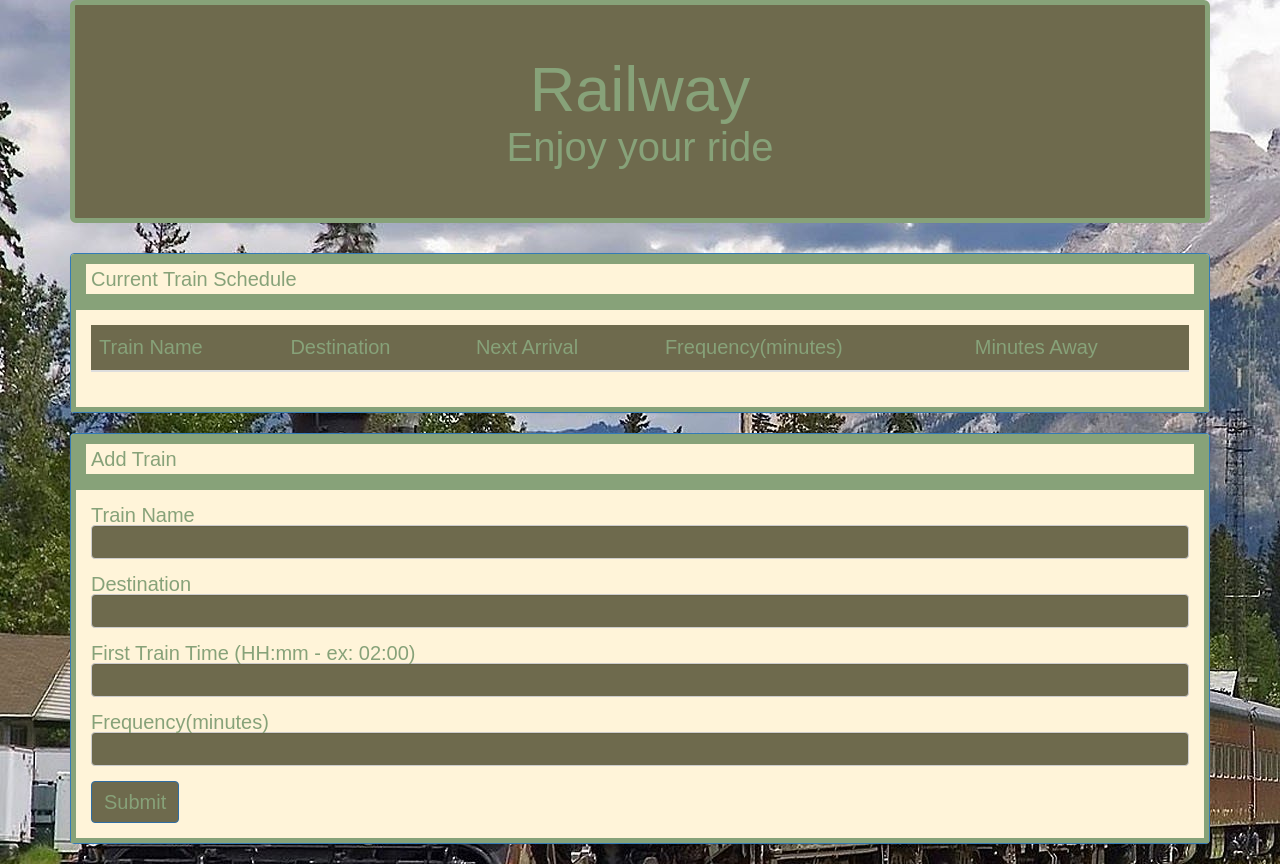
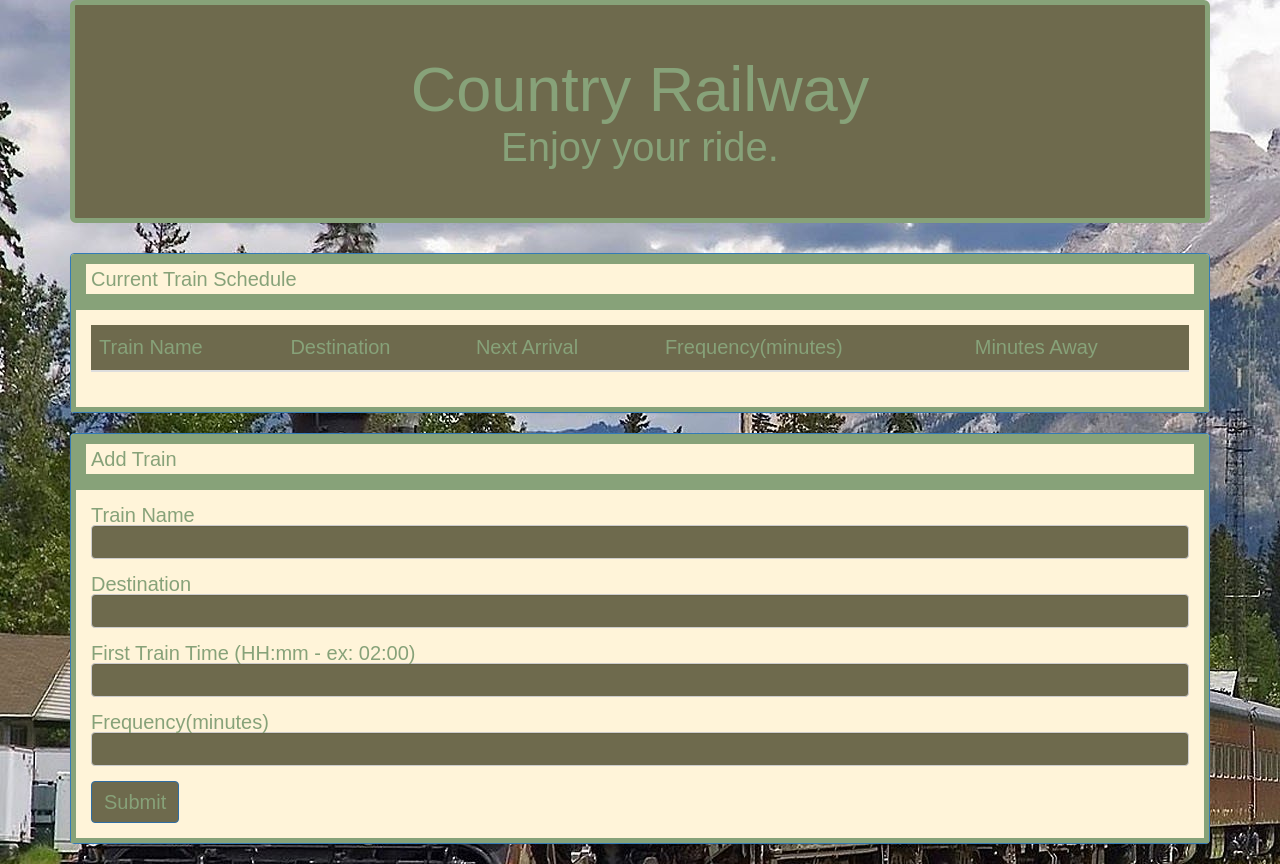
Before and after one commit to Creator44/Train-Schedule, a plain HTML site: page index.html in a window 1280 px wide. Drawn offline with nearby package versions, Linux system fonts and the light colour scheme; no server answers.

Commit message:
Train App

```diff
--- a/index.html
+++ b/index.html
@@ -23,8 +23,8 @@
 <div class ="container">
 
 <div class ="jumbotron">
-  <h1 class="text-center">Railway</h1>
-  <h3 class="text-center ride">Enjoy your ride</h3>
+  <h1 class="text-center">Country Railway</h1>
+  <h3 class="text-center ride">Enjoy your ride.</h3>
 </div>
 
 <div class="row">
```
